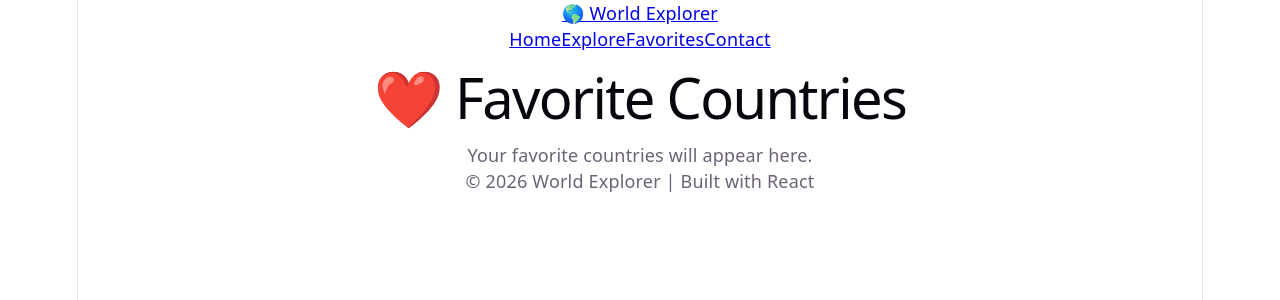
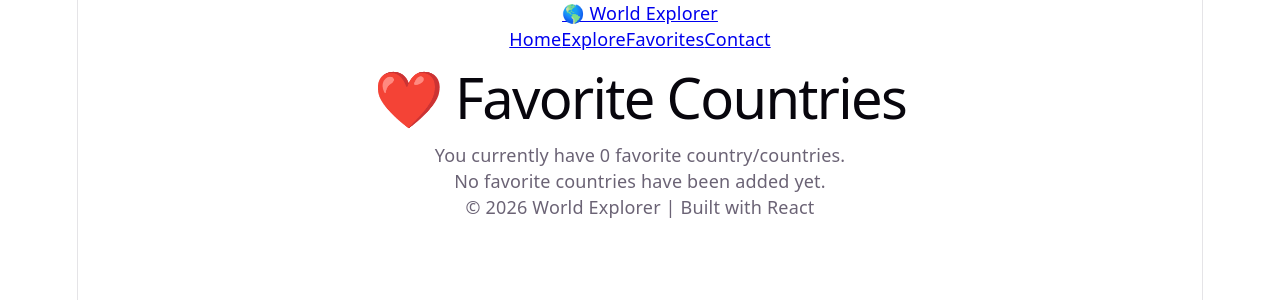
Before and after one commit to sasamilo2025/WorldExplorer-React, a React (Vite) app: page /favorites in a window 1280 px wide. Shown: the top 300 px of the page. Built offline with nearby package versions, Linux system fonts and the light colour scheme.

Commit message:
Complete favorites feature with custom hook

```diff
--- a/src/App.jsx
+++ b/src/App.jsx
@@ -1,24 +1,77 @@
 import { Routes, Route } from "react-router-dom";
+
 import Navbar from "./components/Navbar";
 import Footer from "./components/Footer";
 import Home from "./pages/Home";
 import Countries from "./pages/Countries";
 import Favorites from "./pages/Favorites";
 import Contact from "./pages/Contact";
+
+import useFavorites from "./hooks/useFavorites";
+
 import "./App.css";
 
 function App() {
+
+    // --------------------------------------------------
+    // FAVORITES CUSTOM HOOK
+    // --------------------------------------------------
+    // The custom Hook manages the favorites state and
+    // the functions used to add and remove countries.
+    //
+    // App uses the Hook because both Countries and
+    // Favorites need access to the same favorites data.
+    // --------------------------------------------------
+    const {
+        favorites,
+        addFavorite,
+        removeFavorite
+    } = useFavorites();
+
     return (
         <>
+            {/* Navigation appears on every page */}
             <Navbar />
 
             <Routes>
-                <Route path="/" element={<Home />} />
-                <Route path="/countries" element={<Countries />} />
-                <Route path="/favorites" element={<Favorites />} />
-                <Route path="/contact" element={<Contact />} />
+
+                {/* Home page */}
+                <Route
+                    path="/"
+                    element={<Home />}
+                />
+
+                {/* Countries receives the addFavorite function */}
+                <Route
+                    path="/countries"
+                    element={
+                        <Countries
+                            addFavorite={addFavorite}
+                        />
+                    }
+                />
+
+                {/* Favorites receives the shared favorites data
+                    and the removeFavorite function */}
+                <Route
+                    path="/favorites"
+                    element={
+                        <Favorites
+                            favorites={favorites}
+                            removeFavorite={removeFavorite}
+                        />
+                    }
+                />
+
+                {/* Contact page */}
+                <Route
+                    path="/contact"
+                    element={<Contact />}
+                />
+
             </Routes>
 
+            {/* Footer appears on every page */}
             <Footer />
         </>
     );
--- /dev/null
+++ b/src/hooks/useFavorites.js
@@ -0,0 +1,32 @@
+import { useState } from "react";
+
+function useFavorites() {
+    // Stores our list of favorite countries.
+    // The list starts empty when the component is first loaded.
+    const [favorites, setFavorites] = useState([]);
+
+    // Adds a country to the favorites list.
+    // The country is only added if it is not already a favorite.
+    function addFavorite(country) {
+        if (!favorites.includes(country)) {
+            setFavorites([...favorites, country]);
+        }
+    }
+
+    // Removes a country from the favorites list.
+    // filter() creates a new array containing every country
+    // except the one we want to remove.
+    function removeFavorite(country) {
+        setFavorites(favorites.filter(item => item !== country));
+    }
+
+    // Make the state and our two functions available
+    // to any component that uses this custom hook.
+    return {
+        favorites,
+        addFavorite,
+        removeFavorite
+    };
+}
+
+export default useFavorites;
--- a/src/pages/Countries.jsx
+++ b/src/pages/Countries.jsx
@@ -1,10 +1,42 @@
-function Countries() {
+function Countries({ addFavorite }) {
+
+    // Receive the addFavorite function from App.jsx.
+    // App owns the actual favorites state.
+    // Countries only needs to request that a country
+    // be added to that shared list.
+
+    // Temporary country data for testing our
+    // Favorites functionality.
+    const countries = ["Samoa", "Fiji", "New Zealand"];
+
     return (
         <section className="container mt-4">
+
+            {/* Page heading */}
             <h1>🌎 Explore Countries</h1>
+
             <p>
                 Discover countries from around the world.
             </p>
+
+            {/* Display our temporary country list */}
+            {countries.map((country) => (
+                <div key={country} className="mb-2">
+
+                    {/* Display country name */}
+                    <span>{country}</span>
+
+                    {/* Add the selected country to Favorites */}
+                    <button
+                        onClick={() => addFavorite(country)}
+                        className="btn btn-primary btn-sm ms-2"
+                    >
+                        ❤️ Favorite
+                    </button>
+
+                </div>
+            ))}
+
         </section>
     );
 }
--- a/src/pages/Favorites.jsx
+++ b/src/pages/Favorites.jsx
@@ -1,10 +1,50 @@
-function Favorites() {
+function Favorites({ favorites, removeFavorite }) {
+    // --------------------------------------------------
+    // TEMPORARY DEBUG INFORMATION
+    // --------------------------------------------------
+    // Check whether Favorites.jsx is receiving the
+    // updated favorites array from App.jsx through props.
+    //console.log("Favorites page received:", favorites);
+
+    // Receive the shared favorites state and the
+    // removeFavorite function from App.jsx through props.
+
     return (
         <section className="container mt-4">
+
+            {/* Page heading */}
             <h1>❤️ Favorite Countries</h1>
+
+            {/* Display the current number of favorites */}
             <p>
-                Your favorite countries will appear here.
+                You currently have {favorites.length} favorite country/countries.
             </p>
+
+            {/* If there are no favorites, show this message */}
+            {favorites.length === 0 && (
+                <p>
+                    No favorite countries have been added yet.
+                </p>
+            )}
+
+            {/* Display each favorite country */}
+            {favorites.map((country) => (
+                <div key={country} className="mb-2">
+
+                    {/* Display the country name */}
+                    <span>{country}</span>
+
+                    {/* Remove the selected country */}
+                    <button
+                        onClick={() => removeFavorite(country)}
+                        className="btn btn-danger btn-sm ms-2"
+                    >
+                        Remove
+                    </button>
+
+                </div>
+            ))}
+
         </section>
     );
 }
```
